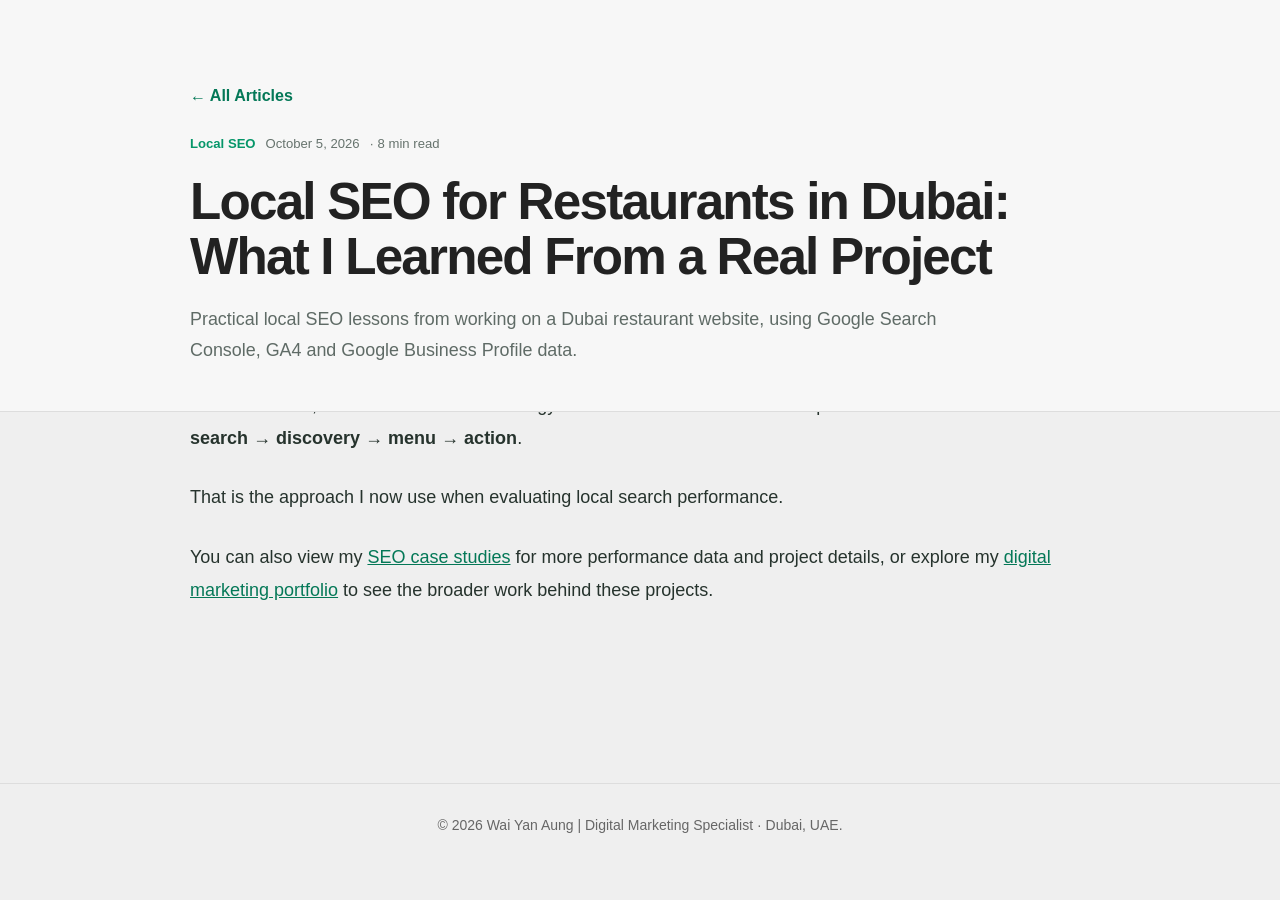
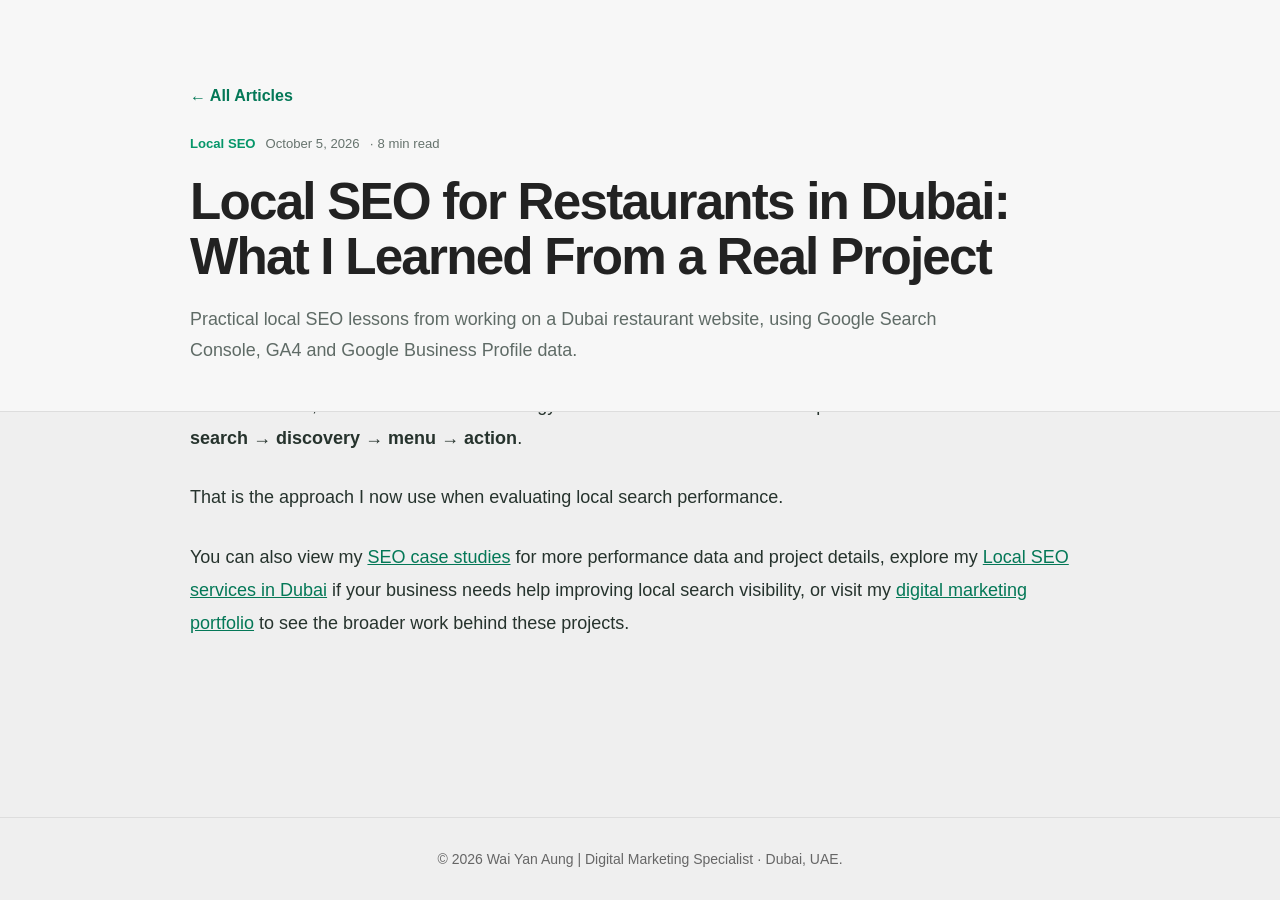
Before and after one commit to waiyanaung-digital/waiyanaung-digital.github.io, a Jekyll site: the page built from _posts/2026-10-05-local-seo-for-restaurants-dubai.md, in a window 1280 px wide and 900 px high, scrolled down 4921 px. Built offline with Jekyll 4.4.1, drawn with Linux system fonts in a browser that asks for light colours; before the commit the page ends 5788 px from its top, so only the background shows below that.

Commit message:
internal linking

```diff
--- a/_posts/2026-10-05-local-seo-for-restaurants-dubai.md
+++ b/_posts/2026-10-05-local-seo-for-restaurants-dubai.md
@@ -135,4 +135,4 @@ For restaurants, the most useful SEO strategy is one that makes it easier for a
 
 That is the approach I now use when evaluating local search performance.
 
-You can also view my [SEO case studies](/seo.html) for more performance data and project details, or explore my [digital marketing portfolio](/) to see the broader work behind these projects.
+You can also view my [SEO case studies](/seo.html) for more performance data and project details, explore my [Local SEO services in Dubai](/local-seo-dubai/) if your business needs help improving local search visibility, or visit my [digital marketing portfolio](/) to see the broader work behind these projects.
```
